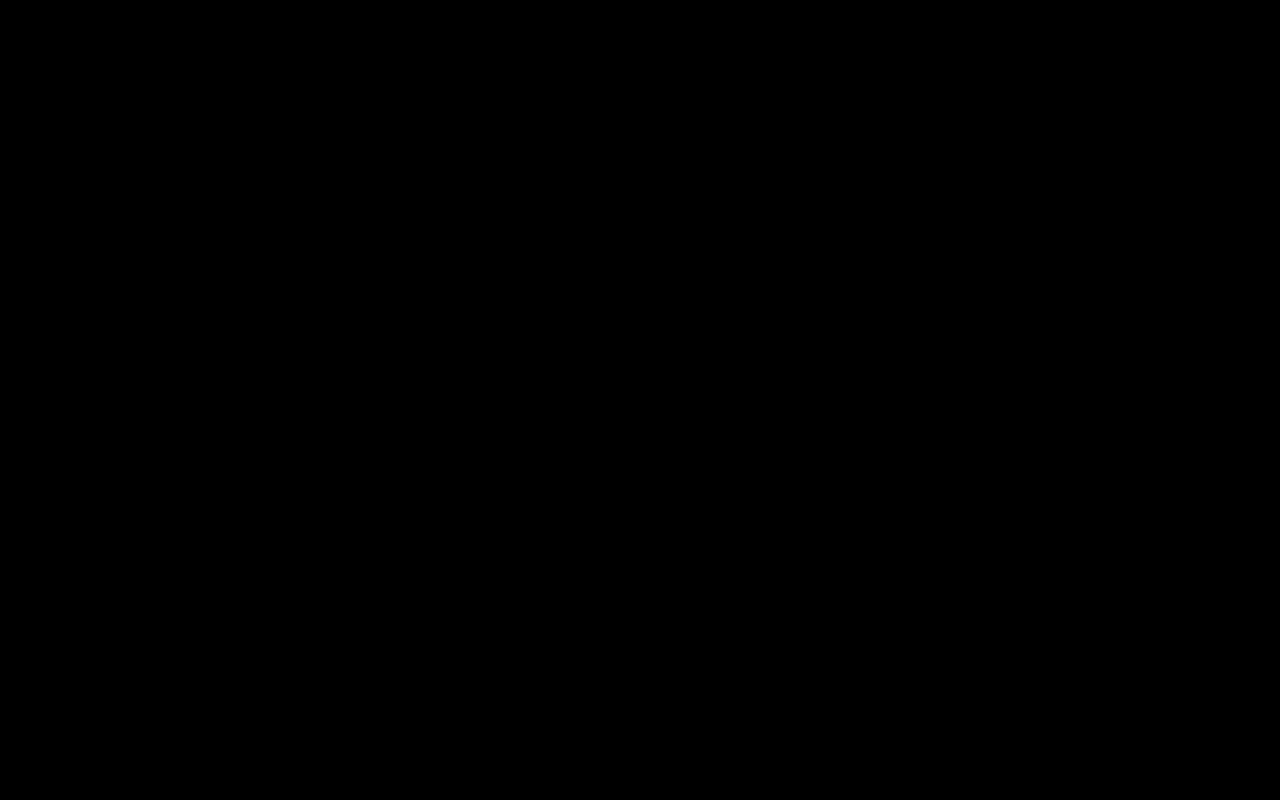
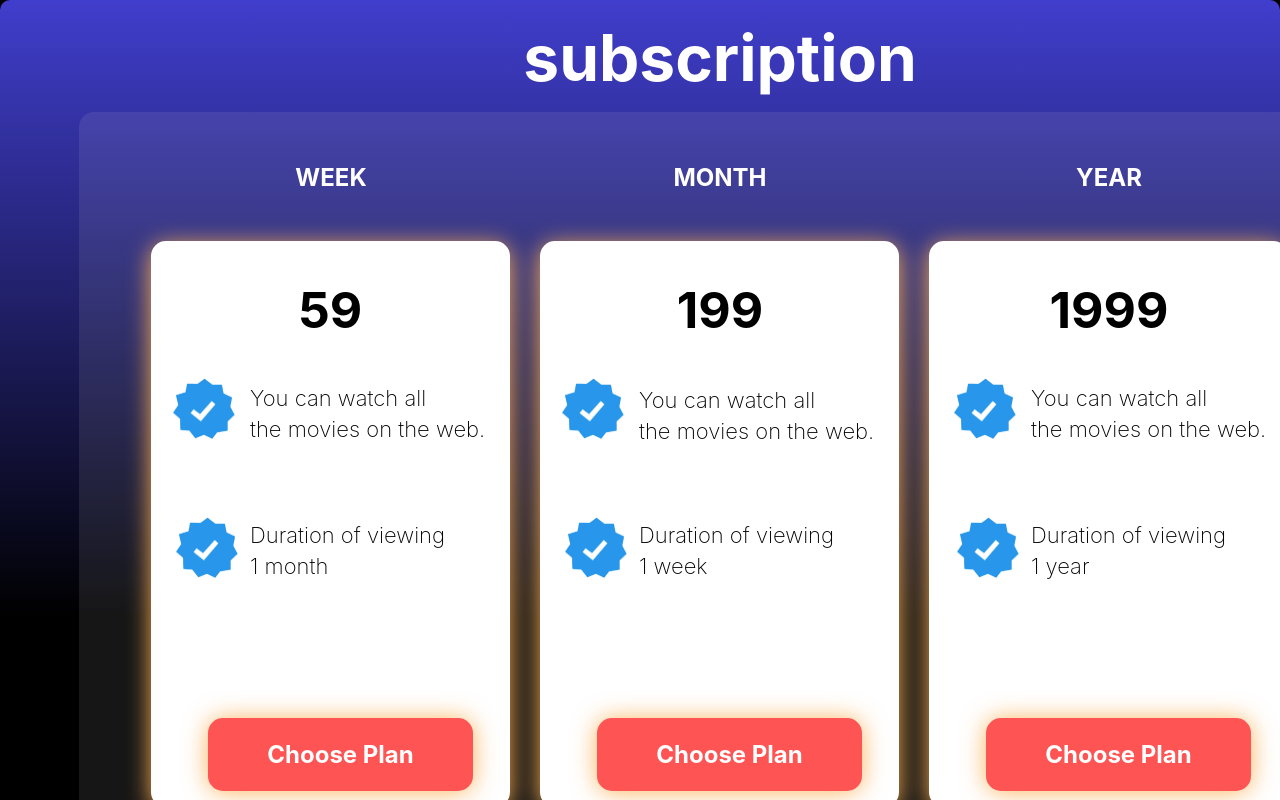
Before and after one commit to NobpasinTumdee/testWebForSA, a React (Vite) app in the folder Frontend/myWeb/: page /Subscription in a window 1280 px wide. Before the commit this address had no page. Built offline with nearby package versions, Linux system fonts and the light colour scheme.

Commit message:
เพิ่มหน้า subscription

```diff
--- a/Frontend/myWeb/src/App.tsx
+++ b/Frontend/myWeb/src/App.tsx
@@ -6,6 +6,7 @@ import MainWeb from './MainWeb/MainWeb';
 import SignUp from './SignUp/SignUp';
 import EditInformation from './EditInformation/EditInformation';
 import WatchMovie from './WatchMovie/WatchMovie';
+import Subscription from './subscription/subscription';
 
 const App: React.FC = () => {
     return (
@@ -18,6 +19,8 @@ const App: React.FC = () => {
                 <Route path="/login" element={<Login />} />
                 <Route path="/EditInformation" element={<EditInformation />} />
                 <Route path="/WatchMovie" element={<WatchMovie />} />
+                <Route path="/Subscription" element={<Subscription />} />
+
 
             </Routes>
         </Router>
--- /dev/null
+++ b/Frontend/myWeb/src/subscription/subscription.css
@@ -0,0 +1,347 @@
+
+
+.container {
+    width: auto;
+    height: 1024px;
+    position: relative;
+    background: linear-gradient(180deg, #403ECC 0%, black 58%);
+  }
+  .verify {
+    display: flex; /* ใช้ Flexbox เพื่อจัดตำแหน่ง */
+    align-items: left; /* จัดตำแหน่งรายการไปที่ด้านบนของ container */
+    justify-content: left; /* จัดตำแหน่งรายการไปที่ด้านซ้ายของ container */
+  }
+
+  .verify img {
+    max-width: 20%; /* ทำให้ภาพไม่เกินความกว้างของ container */
+    max-height: 20%; /* ทำให้ภาพไม่เกินความสูงของ container */
+    width: auto;
+    height: auto;
+    display: block;
+  }
+  .background-overlay {
+    width: 1282px;
+    height: 801px;
+    left: 79px;
+    top: 112px;
+    position: absolute;
+    background: rgba(217, 217, 217, 0.10);
+    border-radius: 15px;
+  }
+
+  .plan-card {
+    width: 359px;
+    height: 613px;
+    position: absolute;
+  }
+
+  .week-plan {
+    left: 929px;
+    top: 241px;
+  }
+
+  .month-plan {
+    left: 540px;
+    top: 241px;
+  }
+
+  .year-plan {
+    left: 151px;
+    top: 241px;
+  }
+
+  .card-content {
+    width: 359px;
+    height: 566.35px;
+    left: 0;
+    top: 0;
+    position: absolute;
+  }
+
+  .card-content .choose-plan {
+    width: 244.12px;
+    height: 27.06px;
+    left: 57.44px;
+    top: 476.78px;
+    position: absolute;
+    text-align: center;
+    color: rgb(255, 255, 255);
+    font-size: 24px;
+    font-family: Inter, sans-serif;
+    font-weight: 700;
+    line-height: 28.80px;
+    word-wrap: break-word;
+    background-color: #FF5454; /* เพิ่มพื้นหลังให้เห็นกล่องข้อความ */
+    border-radius: 15px; /* เพิ่มมุมโค้ง */
+    box-shadow: 0px 1px 24px rgba(248, 148, 26, 0.7); /* เงา */
+    padding: 23px 10px;
+  }
+
+  .week-plan .card-content {
+    background: #ffffff;
+    box-shadow: 0px 4px 23.6px #FFB154;
+    border-radius: 15px;
+  }
+
+  .month-plan .card-content {
+    background: white;
+    box-shadow: 0px 4px 23.6px #FFB154;
+    border-radius: 15px;
+  }
+
+  .year-plan .card-content {
+    background: white;
+    box-shadow: 0px 4px 23.6px #FFB154;
+    border-radius: 15px;
+  }
+
+  .label {
+    width: 168px;
+    height: 37px;
+    position: absolute;
+    text-align: center;
+    color: white;
+    font-size: 24px;
+    font-family: Inter, sans-serif;
+    font-weight: 700;
+    line-height: 28.80px;
+    word-wrap: break-word;
+  }
+
+  .week {
+    left: 247px;
+    top: 164px;
+  }
+
+  .month {
+    left: 636px;
+    top: 164px;
+  }
+
+  .year {
+    left: 1025px;
+    top: 164px;
+  }
+
+  .subscription-title {
+    width: 420px;
+    height: 92px;
+    left: 510px;
+    top: 20px;
+    position: absolute;
+    text-align: center;
+    color: white;
+    font-size: 64px;
+    font-family: Inter, sans-serif;
+    font-weight: 700;
+    line-height: 76.80px;
+    word-wrap: break-word;
+  }
+  .icon1 {
+    width: 62px;
+    height: 61px;
+    position: absolute;
+    left: 562px;
+    top: 378px;
+  }
+  .icon2 {
+    width: 62px;
+    height: 61px;
+    position: absolute;
+    left: 565px;
+    top: 517px;
+  }
+
+  .description1 {
+    left: 639px;
+    top: 385px;
+    position: absolute;
+    color: black;
+    font-size: 22px;
+    font-family: 'Inter', sans-serif;
+    font-weight: 200;
+    line-height: 30.80px;
+    word-wrap: break-word;
+    text-align: left;
+  }
+  .description6 { /*ตรง 199*/
+    left: 639px;
+    top: 520px;
+    position: absolute;
+    color: black;
+    font-size: 22px;
+    font-family: 'Inter', sans-serif;
+    font-weight: 200;
+    line-height: 30.80px;
+    word-wrap: break-word;
+    text-align: left;
+  }
+  .icon3 {
+    width: 62px;
+    height: 61px;
+    position: absolute;
+    left: 173px;
+    top: 378px;
+  }
+
+  .description2 {
+    left: 250px;
+    top: 383px;
+    position: absolute;
+    color: black;
+    font-size: 22px;
+    font-family: 'Inter', sans-serif;
+    font-weight: 200;
+    line-height: 30.80px;
+    word-wrap: break-word;
+    text-align: left;
+  }
+  .description5 { /*ตรง 59*/
+    left: 250px;
+    top: 520px;
+    position: absolute;
+    color: black;
+    font-size: 22px;
+    font-family: 'Inter', sans-serif;
+    font-weight: 200;
+    line-height: 30.80px;
+    word-wrap: break-word;
+    text-align: left;
+  }
+  .icon4 {
+    width: 62px;
+    height: 61px;
+    position: absolute;
+    left: 176px;
+    top: 517px;
+  }
+
+  .icon5 {
+    width: 62px;
+    height: 61px;
+    position: absolute;
+    left: 954px;
+    top: 378px;
+  }
+
+  .description3 {
+    left: 1031px;
+    top: 383px;
+    position: absolute;
+    color: black;
+    font-size: 22px;
+    font-family: 'Inter', sans-serif;
+    font-weight: 200;
+    line-height: 30.80px;
+    word-wrap: break-word;
+    text-align: left;
+  }
+
+  .icon6 {
+    width: 62px;
+    height: 61px;
+    position: absolute;
+    left: 957px;
+    top: 517px;
+  }
+  .description4 { /*ตรง 1999*/
+    left: 1031px;
+    top: 520px;
+    position: absolute;
+    color: black;
+    font-size: 22px;
+    font-family: 'Inter', sans-serif;
+    font-weight: 200;
+    line-height: 30.80px;
+    word-wrap: break-word;
+    text-align: left;
+  }
+
+  .price {
+    position: absolute;
+    text-align: center;
+    color: black;
+    font-size: 50px;
+    font-family: Inter, sans-serif;
+    font-weight: 700;
+    line-height: 43.20px;
+    word-wrap: break-word;
+  }
+  .description{
+    position: absolute;
+    text-align: center;
+    color: black;
+    font-size: 36px;
+    font-family: Inter, sans-serif;
+    font-weight: 100;
+    line-height: 40px;
+    word-wrap: break-word;
+  }
+  .description h6 {
+    margin: 5; /* ระยะห่างของ <h6> */
+    line-height: 1.2; /* ความสูงของบรรทัด */
+    font-size: 25px;
+    text-align: left;
+  }
+  .week-price {
+    width: 207px;
+    height: 37px;
+    left: 227px;
+    top: 289px;
+  }
+
+  .month-price {
+    width: 226px;
+    height: 37px;
+    left: 607px;
+    top: 289px;
+  }
+
+  .year-price {
+    width: 226px;
+    height: 37px;
+    left: 996px;
+    top: 289px;
+  }
+
+  /* Return home button */
+  .return-home {
+    width: 283px;
+    height: 54px;
+    left: 79px;
+    top: 937px;
+    position: absolute;
+  }
+
+  .return-home-text {
+    width: 274px;
+    height: 31px;
+    left: 5px;
+    top: 11px;
+    position: absolute;
+    text-align: center;
+    color: rgb(255, 255, 255);
+    font-size: 24px;
+    font-family: Inter, sans-serif;
+    font-weight: 700;
+    line-height: 28.80px;
+    word-wrap: break-word;
+  }
+
+  .return-home-button {
+    width: 283px;
+    height: 54px;
+    left: 0;
+    top: 0;
+    position: absolute;
+    background: rgba(39.77, 38.63, 127.70, 0);
+    border-radius: 35px;
+    border: 2px white solid;
+  }
+  .choose-plan:hover {
+    background-color: #FF7F7F;
+  }
+  .return-home:hover {
+    background-color: #2f2e2e;
+    border-radius: 35px;
+  }
--- /dev/null
+++ b/Frontend/myWeb/src/subscription/subscription.tsx
@@ -0,0 +1,57 @@
+import React from 'react';
+import './subscription.css';
+import verifyImage from '../assets/verify.png';
+const Subscription: React.FC = () => {
+  return (
+    <div className="container">
+      <div className="background-overlay" />
+      <div className="plan-card week-plan">
+        <div className="card-content">
+          <div className="choose-plan">Choose Plan</div>
+        </div>
+      </div>
+      <div className="plan-card month-plan">
+        <div className="card-content">
+          <div className="choose-plan">Choose Plan</div>
+        </div>
+      </div>
+      <div className="plan-card year-plan">
+        <div className="card-content">
+          <div className="choose-plan">Choose Plan</div>
+        </div>
+      </div>
+      <div className="label week">WEEK</div>
+      <div className="subscription-title">subscription</div>
+      <div className="label month">MONTH</div>
+      <div className="label year">YEAR</div>
+      <div className="price week-price">59</div>
+      <div className="price month-price"> 199
+      </div>
+      <div className="price year-price">1999</div>
+
+      <a href="/MainWeb" >
+      <div className="return-home">
+
+        <div  className="return-home-text">Return to home page</div>
+
+        <div className="return-home-button" />
+      </div>
+      </a>
+
+      <img className="icon1" src={verifyImage} alt="icon1" />
+      <div className="description6">Duration of viewing <br /> 1 week</div>
+      <img className="icon2" src={verifyImage} alt="icon2" />
+      <div className="description1">You can watch all <br />the movies on the web.</div>
+      <img className="icon3" src={verifyImage} alt="icon3" />
+      <div className="description5">Duration of viewing <br /> 1 month</div>
+      <img className="icon4" src={verifyImage} alt="icon4" />
+      <div className="description2">You can watch all <br />the movies on the web.</div>
+      <img className="icon5" src={verifyImage} alt="icon5" />
+      <div className="description4">Duration of viewing <br /> 1 year</div>
+      <img className="icon6" src={verifyImage} alt="icon6" />
+      <div className="description3">You can watch all <br />the movies on the web.</div>
+    </div>
+  );
+};
+
+export default Subscription;
```
